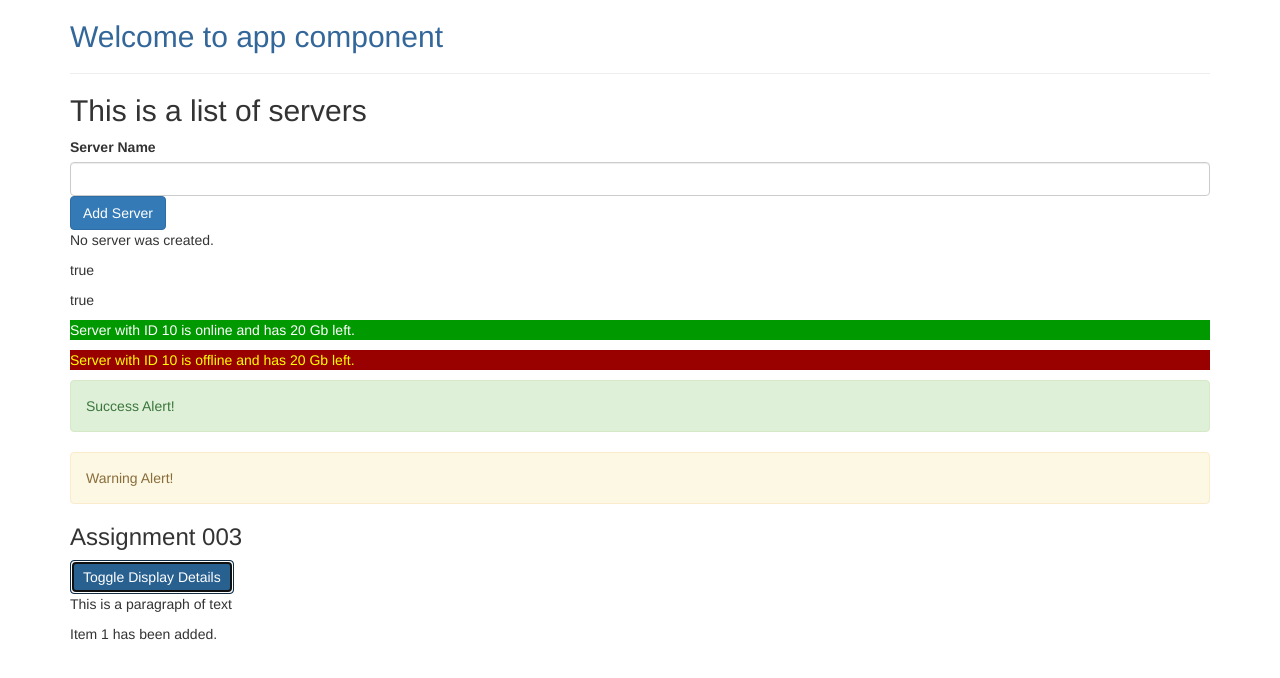
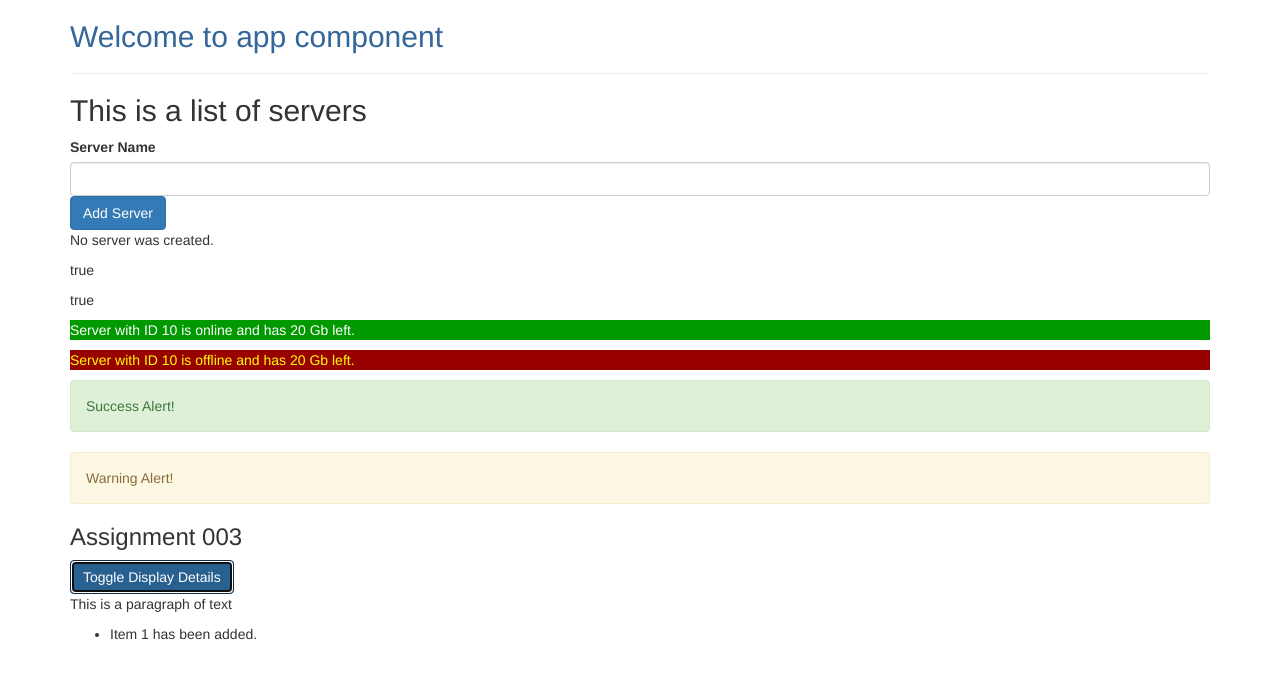
Before and after one commit to ryan-learning-git/angular-my-first-app, an Angular app: page / in a window 1280 px wide. Both pictures are taken after a click on the button "Toggle Display Details". Shown: the top 678 px of the page. Built offline with nearby package versions, Linux system fonts and the light colour scheme.

Commit message:
Completed Assignment 003 - actually a list is nicer.

```diff
--- a/src/app/Assignments/assignment003/assignment003.component.html
+++ b/src/app/Assignments/assignment003/assignment003.component.html
@@ -6,4 +6,6 @@
 
 <p [ngClass]="{'hidden': toggleState === false}">This is a paragraph of text</p>
 
-<p *ngFor="let logItem of logItems" [ngClass]="{'blue': haveBlue(logItem)}">Item {{logItem}} has been added.</p>
+<ul>
+  <li *ngFor="let logItem of logItems" [ngClass]="{'blue': haveBlue(logItem)}">Item {{logItem}} has been added.</li>
+</ul>
```
